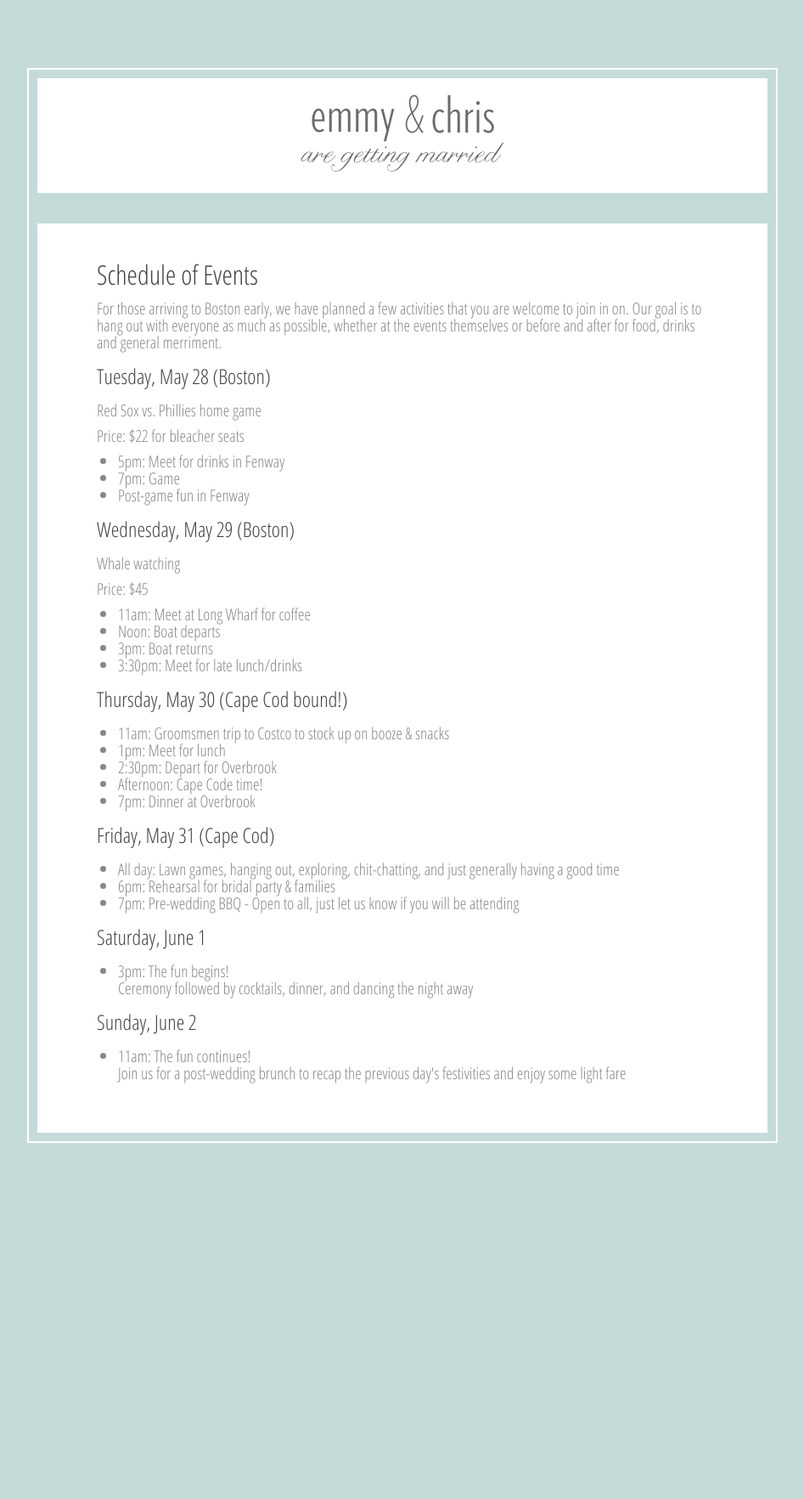
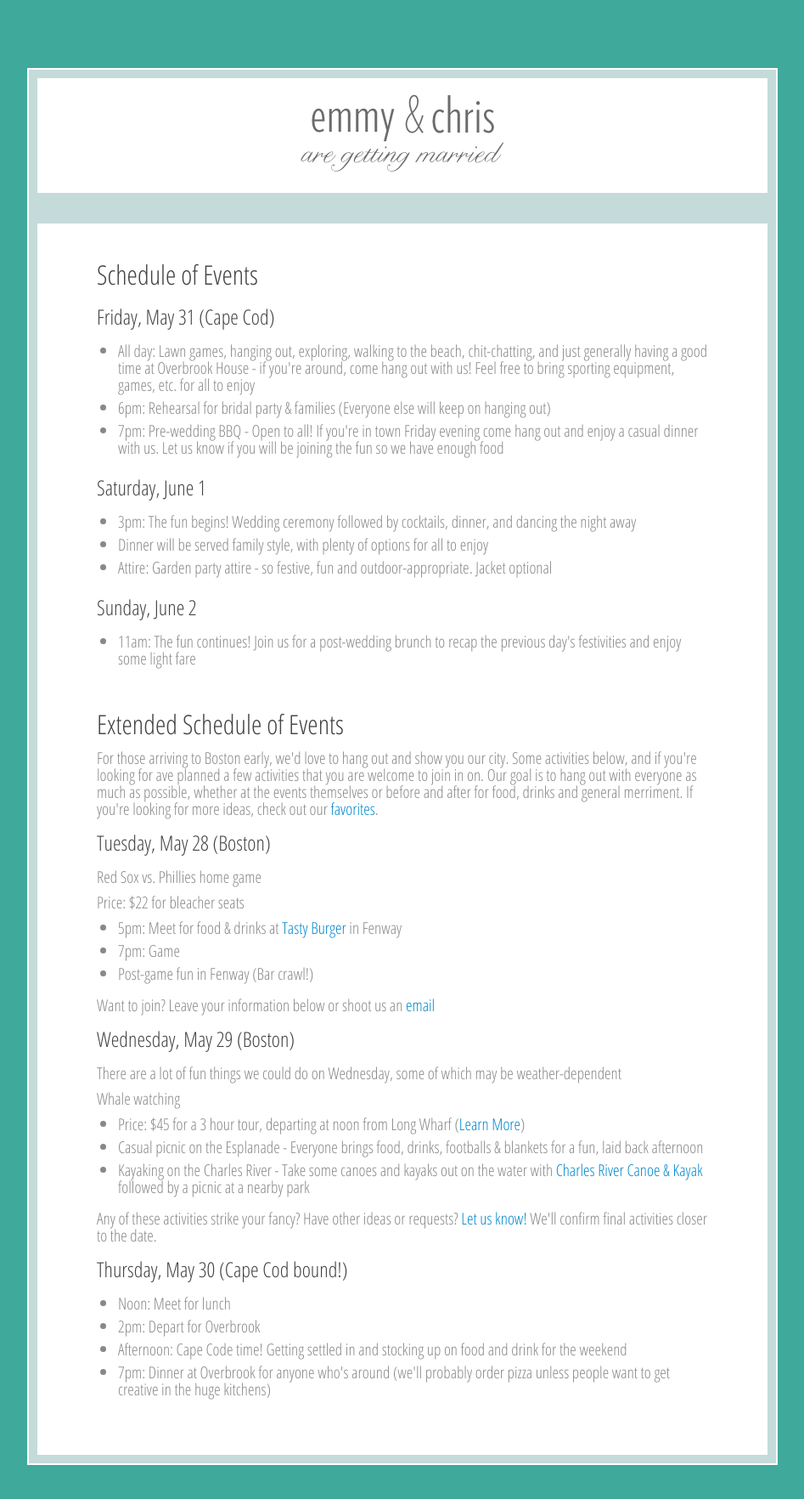
Before and after one commit to vlandham/chrisandemmy, a Jekyll site: the page built from schedule.html, in a window 1280 px wide. Shown: the whole page at 85% size, without its empty margins (166-1113 px from the left). Built offline with Jekyll 4.4.1, drawn with Linux system fonts in a browser that asks for light colours; Markdown is read by kramdown in place of the engine named in the settings; before the commit the page ends 1385 px from its top, so only the background shows below that.

```diff
--- a/css/style.css
+++ b/css/style.css
@@ -1,6 +1,7 @@
 
 body {
-  background-color:#C4DBDA;
+  /* background-color:#C4DBDA; */
+  background-color:#3FA99B;
   color: #888;
   font-family: 'Open Sans Condensed', sans-serif;
   font-size: 120%;
@@ -9,6 +10,10 @@ body {
 h1,h2,h3 {
   font-weight: normal;
   color: #444;
+}
+
+li {
+  padding-bottom: 7px;
 }
 
 .center {
@@ -108,6 +113,7 @@ h1,h2,h3 {
 
 
 #border {
+  background-color:#C4DBDA;
   margin-right: auto;
   margin-left: auto;
   width: 860px;
@@ -248,7 +254,8 @@ h1,h2,h3 {
 }
 
 .blue {
-  background-color:#BED1CE;
+  /* background-color:#BED1CE; */
+  background-color:#253E8A;
   color:white;
 }
 
--- a/registry.html
+++ b/registry.html
@@ -9,16 +9,16 @@ title: Registry
 </div>
 <div class="row registry_image">
   <div class="span3">
-    <a href="http://www.myregistry.com/visitors/giftlist.aspx?sid=e8b496f7-fda8-4248-98b2-b8ce5a9e5928"><img src="img/my_registry.png"/></a>
+    <a target="_blank" href="http://www.myregistry.com/visitors/giftlist.aspx?sid=e8b496f7-fda8-4248-98b2-b8ce5a9e5928"><img src="img/my_registry.png"/></a>
     <p class="center">
     <i>password: cheers</i>
     </p>
   </div>
   <div class="span3 ">
-    <a href="http://www.crateandbarrel.com/Gift-Registry/Chris-Jedras/r5006449" ><img src="img/crate_barrel.png"/></a>
+    <a target="_blank" href="http://www.crateandbarrel.com/Gift-Registry/Chris-Jedras/r5006449" ><img src="img/crate_barrel.png"/></a>
   </div>
   <div class="span3">
-    <a href="http://www.williams-sonoma.com/registry/k2bvfkk62f/registry-list.html"><img src="img/williams_sonoma.png"/></a>
+    <a target="_blank" href="http://www.williams-sonoma.com/registry/k2bvfkk62f/registry-list.html"><img src="img/williams_sonoma.png"/></a>
     <p class="center">
     <i>access code: cheers</i>
     </p>
--- a/schedule.html
+++ b/schedule.html
@@ -5,8 +5,32 @@ title: Schedule
 
 <h2>Schedule of Events</h2>
 
+<h3>Friday, May 31 (Cape Cod)</h3>
+
+<ul>
+  <li>All day: Lawn games, hanging out, exploring, walking to the beach, chit-chatting, and just generally having a good time at Overbrook House - if you're around, come hang out with us! Feel free to bring sporting equipment, games, etc. for all to enjoy</li>
+  <li>6pm: Rehearsal for bridal party &amp; families (Everyone else will keep on hanging out)</li>
+  <li>7pm: Pre-wedding BBQ - Open to all! If you're in town Friday evening come hang out and enjoy a casual dinner with us. Let us know if you will be joining the fun so we have enough food</li>
+</ul>
+
+<h3>Saturday, June 1</h3>
+<ul>
+  <li>3pm: The fun begins! Wedding ceremony followed by cocktails, dinner, and dancing the night away</li>
+  <li>Dinner will be served family style, with plenty of options for all to enjoy</li>
+  <li>Attire: Garden party attire - so festive, fun and outdoor-appropriate. Jacket optional</li>
+</ul>
+
+<h3>Sunday, June 2</h3>
+<ul>
+  <li>11am: The fun continues! Join us for a post-wedding brunch to recap the previous day's festivities and enjoy some light fare</li>
+</ul>
+
+<br/>
+
+<h2>Extended Schedule of Events</h2>
+
 <p>
-For those arriving to Boston early, we have planned a few activities that you are welcome to join in on. Our goal is to hang out with everyone as much as possible, whether at the events themselves or before and after for food, drinks and general merriment.
+For those arriving to Boston early, we'd love to hang out and show you our city. Some activities below, and if you're looking for ave planned a few activities that you are welcome to join in on. Our goal is to hang out with everyone as much as possible, whether at the events themselves or before and after for food, drinks and general merriment. If you're looking for more ideas, check out our <a href="favorites">favorites</a>.
 </p>
 
 <h3>Tuesday, May 28 (Boston)</h3>
@@ -19,52 +43,40 @@ Price:  $22 for bleacher seats
 </p>
 
 <ul>
-  <li>5pm: Meet for drinks in Fenway</li>
+  <li>5pm: Meet for food &amp; drinks at <a target="_blank" href="http://www.tastyburger.com/tasty-burger-fenway/">Tasty Burger</a> in Fenway</li>
   <li>7pm: Game</li>
-  <li>Post-game fun in Fenway</li>
+  <li>Post-game fun in Fenway (Bar crawl!)</li>
 </ul>
 
+<p>Want to join? Leave your information below or shoot us an <a target="_blank" href="mailto:emmyval@gmail.com?subject=Red Sox Game">email</a>
+</p>
+
 <h3>Wednesday, May 29 (Boston)</h3>
+
+<p>There are a lot of fun things we could do on Wednesday, some of which may be weather-dependent</p>
+
 <p>
 Whale watching
 </p>
-<p>
-Price: $45
-</p>
+<ul>
+  <li>
+  Price: $45 for a 3 hour tour, departing at noon from Long Wharf (<a target="_blank" href="http://www.bostonharborcruises.com/boston-whale-watch/">Learn More</a>)
+  </li>
+  <li>Casual picnic on the Esplanade - Everyone brings food, drinks, footballs &amp; blankets for a fun, laid back afternoon</li>
+  <li>Kayaking on the Charles River - Take some canoes and kayaks out on the water with <a target="_blank" href="http://www.paddleboston.com/boston.php">Charles River Canoe &amp; Kayak</a> followed by a picnic at a nearby park
+  </li>
+</ul>
 
-<ul>
-  <li>11am: Meet at Long Wharf for coffee</li>
-  <li>Noon: Boat departs</li>
-  <li>3pm: Boat returns</li>
-  <li>3:30pm: Meet for late lunch/drinks</li>
-</ul>
+<p>Any of these activities strike your fancy? Have other ideas or requests? <a target="_blank" href="mailto:emmyval@gmail.com?subject=Activities for Wednesday">Let us know!</a> We'll confirm final activities closer to the date.</p>
+
 
 <h3>Thursday, May 30 (Cape Cod bound!)</h3>
 
 <ul>
-  <li>11am: Groomsmen trip to Costco to stock up on booze &amp; snacks</li>
-  <li>1pm: Meet for lunch</li>
-  <li>2:30pm: Depart for Overbrook</li>
-  <li>Afternoon: Cape Code time!</li>
-  <li>7pm: Dinner at Overbrook</li>
-</ul>
-
-<h3>Friday, May 31 (Cape Cod)</h3>
-
-<ul>
-  <li>All day: Lawn games, hanging out, exploring, chit-chatting, and just generally having a good time</li>
-  <li>6pm: Rehearsal for bridal party &amp; families</li>
-  <li>7pm: Pre-wedding BBQ - Open to all, just let us know if you will be attending</li>
-</ul>
-
-<h3>Saturday, June 1</h3>
-<ul>
-  <li>3pm: The fun begins!<br/>Ceremony followed by cocktails, dinner, and dancing the night away</li>
-</ul>
-
-<h3>Sunday, June 2</h3>
-<ul>
-  <li>11am: The fun continues!<br/>Join us for a post-wedding brunch to recap the previous day's festivities and enjoy some light fare</li>
+  <li>Noon: Meet for lunch</li>
+  <li>2pm: Depart for Overbrook</li>
+  <li>Afternoon: Cape Code time! Getting settled in and stocking up on food and drink for the weekend</li>
+  <li>7pm: Dinner at Overbrook for anyone who's around (we'll probably order pizza unless people want to get creative in the huge kitchens)</li>
 </ul>
 
 <br/><br/>
```
Also changed, not shown: favorites.html (added, +24 -0 lines), info.html (+31 -10 lines).
